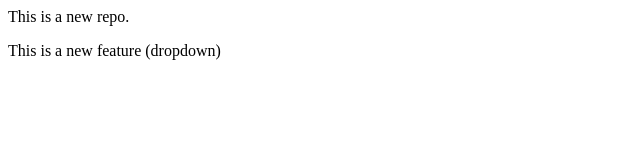
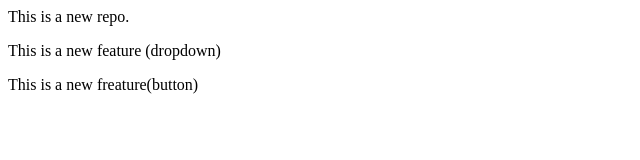
Before and after one commit to Asman-coder/localrepo, a plain HTML site: page index.html in a window 1280 px wide. Shown: the whole page, without its empty margins (0-640 px from the left). Drawn offline with Linux system fonts and the light colour scheme.

Commit message:
Add both fefatures

```diff
--- a/index.html
+++ b/index.html
@@ -1,2 +1,3 @@
 <p>This is a new repo.</p>
 <p>This is a new feature (dropdown)</p>
+<p>This is a new freature(button)</p>
```
